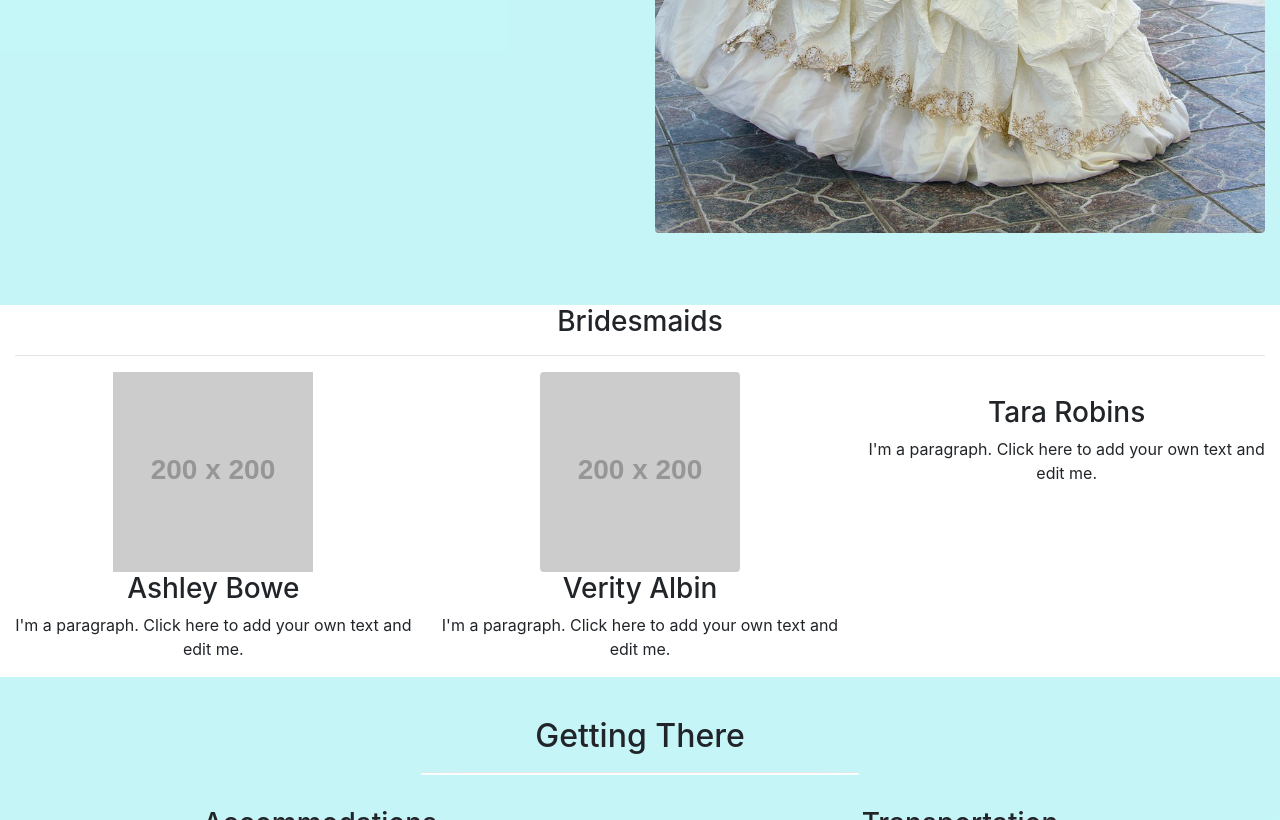
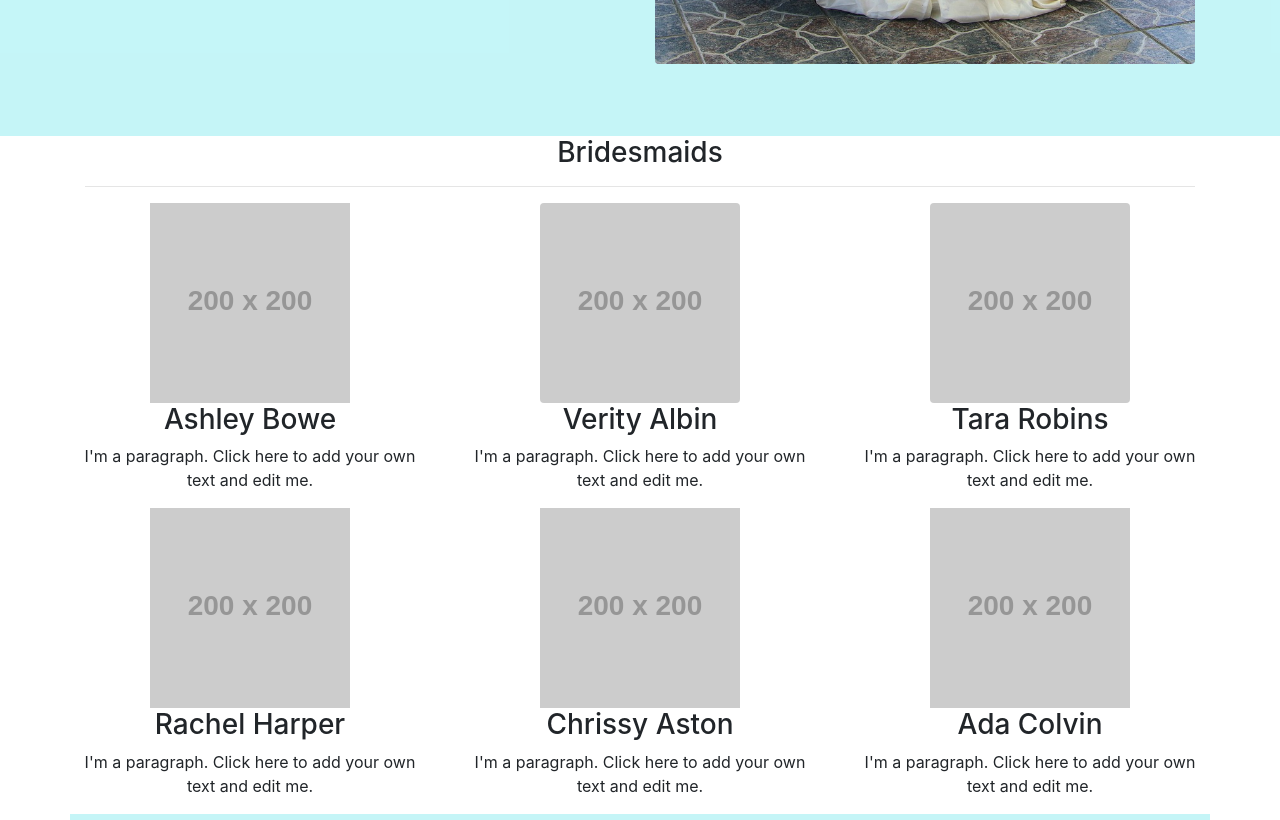
Before and after one commit to mikeyhavoc/event-invitation-site, a website: page index.html in a window 1280 px wide. Shown: the part 1980-2800 px from the top of the page. Drawn offline with nearby package versions, Linux system fonts and the light colour scheme; placeholder pictures from the web are drawn by us.

Commit message:
refactor changing container-fluid and container adding container to most of sections

```diff
--- a/index.html
+++ b/index.html
@@ -51,7 +51,7 @@
       </div>
     </div>
 
-      <div class="story__div story" id="our-story">
+      <div class="container story__div story" id="our-story">
           <h2 class="story__header story text-center">Our Story</h2>
           <hr class="story__line story">
           <div class="card-group">
@@ -80,7 +80,7 @@
           </div>
       </div>
        <div class="big-day__div day" id="day">
-           <div class="container-fluid">
+           <div class="container">
                <div class="row">
                    <div class="col-sm-12 col-md-6">
                        <article class="big-day__article day" id="big-day-article">
@@ -105,7 +105,7 @@
            </div>
        </div>
        <div class="wedding-party__div" id="wedding-party">
-           <div class="container-fluid">
+           <div class="container">
                <div class="row">
                    <div class="col-sm-12">
                        <h3 class="text-center">Bridesmaids</h3>
@@ -113,7 +113,7 @@
                    </div>
                </div>
                <div class="row">
-                   <section class="col-md-12 section__bridesmaids" id="wedding-party-brides">
+                   <section class="section__bridesmaids" id="wedding-party-brides">
                        <div class="row">
                            <div class="col-sm-12 col-md-4 bridesmaids-detail__div text-center">
                                <img src="http://via.placeholder.com/200X200" alt="placeholder img block" class="img-fluid bridesmaids__pic" id="ashley-bowe"><br>
@@ -129,19 +129,43 @@
                                    I'm a paragraph. Click here to add your own text and edit me.
                                </p>
                            </div>
-                           <div class="col-sm-12 col-md-4 bridesmaid-detail__div text-center">
-                               <img src="" alt="" class="img-fluid rounded bridesmaid__pic" id="tara-robins">
+                           <div class="col-sm-12 col-md-4 bridesmaids-detail__div text-center">
+                               <img src="http://via.placeholder.com/200x200" alt="placeholder img block" class="img-fluid rounded bridesmaid__pic" id="tara-robins">
                                <h3 class="bridesmaids__header bridesmaid">Tara Robins</h3>
                                <p class="bridesmaid__text bridesmaid">
                                    I'm a paragraph. Click here to add your own text and edit me.
                                </p>
                            </div>
                        </div>
+                       <div class="row">
+                           <div class="col-sm-12 col-md-4 bridesmaids-detail__div text-center">
+                               <img src="http://via.placeholder.com/200X200" alt="placeholder img block" class="img-fluid bridesmaids__pic" id="rachel-harper"><br>
+                               <h3 class="bridesmaids__header bridesmaid">Rachel Harper</h3>
+                               <p class="bridesmaid__text bridesmaid">
+                                   I'm a paragraph. Click here to add your own text and edit me.
+                               </p>
+                           </div>
+                           <div class="col-sm-12 col-md-4 bridesmaids-detail__div text-center">
+                               <img src="http://via.placeholder.com/200X200" alt="placeholder img block" class="img-fluid bridesmaids__pic" id="chrissy-aston"><br>
+                               <h3 class="bridesmaids__header bridesmaid">Chrissy Aston</h3>
+                               <p class="bridesmaid__text bridesmaid">
+                                   I'm a paragraph. Click here to add your own text and edit me.
+                               </p>
+                           </div>
+                           <div class="col-sm-12 col-md-4 bridesmaids-detail__div text-center">
+                               <img src="http://via.placeholder.com/200X200" alt="placeholder img block" class="img-fluid bridesmaids__pic" id="ada-colvin"><br>
+                               <h3 class="bridesmaids__header bridesmaid">Ada Colvin</h3>
+                               <p class="bridesmaid__text bridesmaid">
+                                   I'm a paragraph. Click here to add your own text and edit me.
+                               </p>
+                           </div>
+                       </div>
                    </section>
+
                </div>
            </div>
        </div>
-       <div class="details__div container-fluid" id="details">
+       <div class="container details__div" id="details">
            <div class="row">
                <div class="col-sm-12">
                    <h2 class="text-center">Getting There</h2>
@@ -176,7 +200,7 @@
                </div>
            </div>
        </div>
-       <div class="container-fluid registry__div" id="registry">
+       <div class="container registry__div" id="registry">
            <div class="row">
                <section class="col-sm-12 registry__section" id="registration">
                    <h3 class="text-center">Registry</h3>
@@ -188,7 +212,7 @@
                </section>
            </div>
        </div>
-       <div class="rsvp__div container-fluid" id="rsvp">
+       <div class="container rsvp__div" id="rsvp">
            <div class="row">
                <div class="col-sm-12 col-lg-6">
                    <h3 class="text-center">yes, I'll be there</h3>
```
